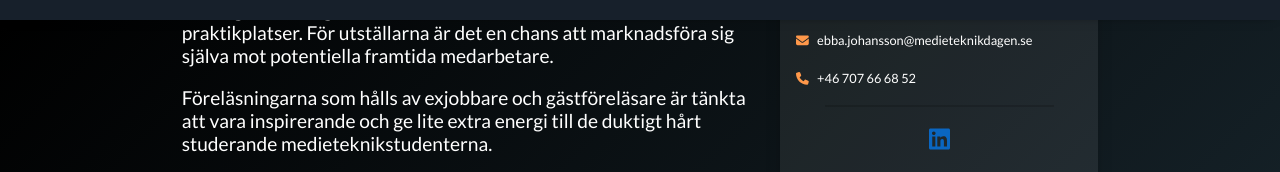
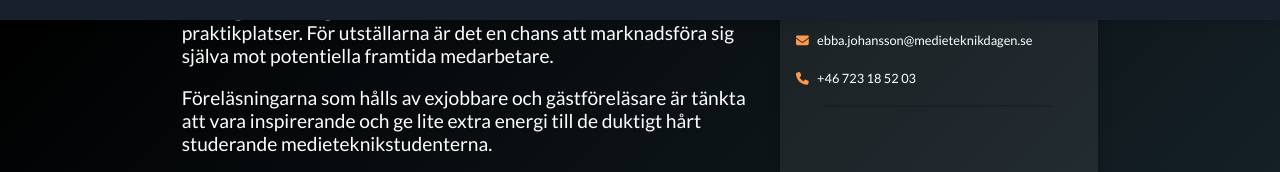
Before and after one commit to medieteknikdagarna/mtd2025, a Next.js app: page /press-och-media in a window 1280 px wide. Shown: the part 780-952 px from the top of the page. Built offline with nearby package versions, Linux system fonts and the light colour scheme.

Commit message:
Fixade alla bilder nu

```diff
--- a/public/content/members.json
+++ b/public/content/members.json
@@ -72,9 +72,9 @@
       "en": "PR"
     },
     "email": "ebba.johansson@medieteknikdagen.se",
-    "tel": "FIXA",
-    "linkedin": "FIXA",
-    "img": "/images/members/ebba.png"
+    "tel": "723 18 52 03",
+    "linkedin": "",
+    "img": "/images/members/ebba.jpg"
   },
   {
     "namn": "Andrea Belin",
--- a/src/components/PressAndMedia.js
+++ b/src/components/PressAndMedia.js
@@ -30,9 +30,9 @@ export default function PressAndMedia() {
         name="Ebba Johansson"
         post="PR"
         email="ebba.johansson@medieteknikdagen.se"
-        phone="+46 707 66 68 52" // INTE FIXAT
-        src={'/images/members/ebba.png'} // INTE FIXAT
-        linkedin={"https://www.linkedin.com/in/victor-persson-0335a7259/"} // INTE FIXAT
+        phone="+46 723 18 52 03"
+        src={'/images/members/ebba.jpg'}
+        linkedin={""}
         alt={lang === "sv" ? "En bild på Ebba Johansson" : "An image of Ebba Johansson"}
       />
     </div>
```
Also changed, not shown: 1 other file (tests, documents, lock files or other folders).
